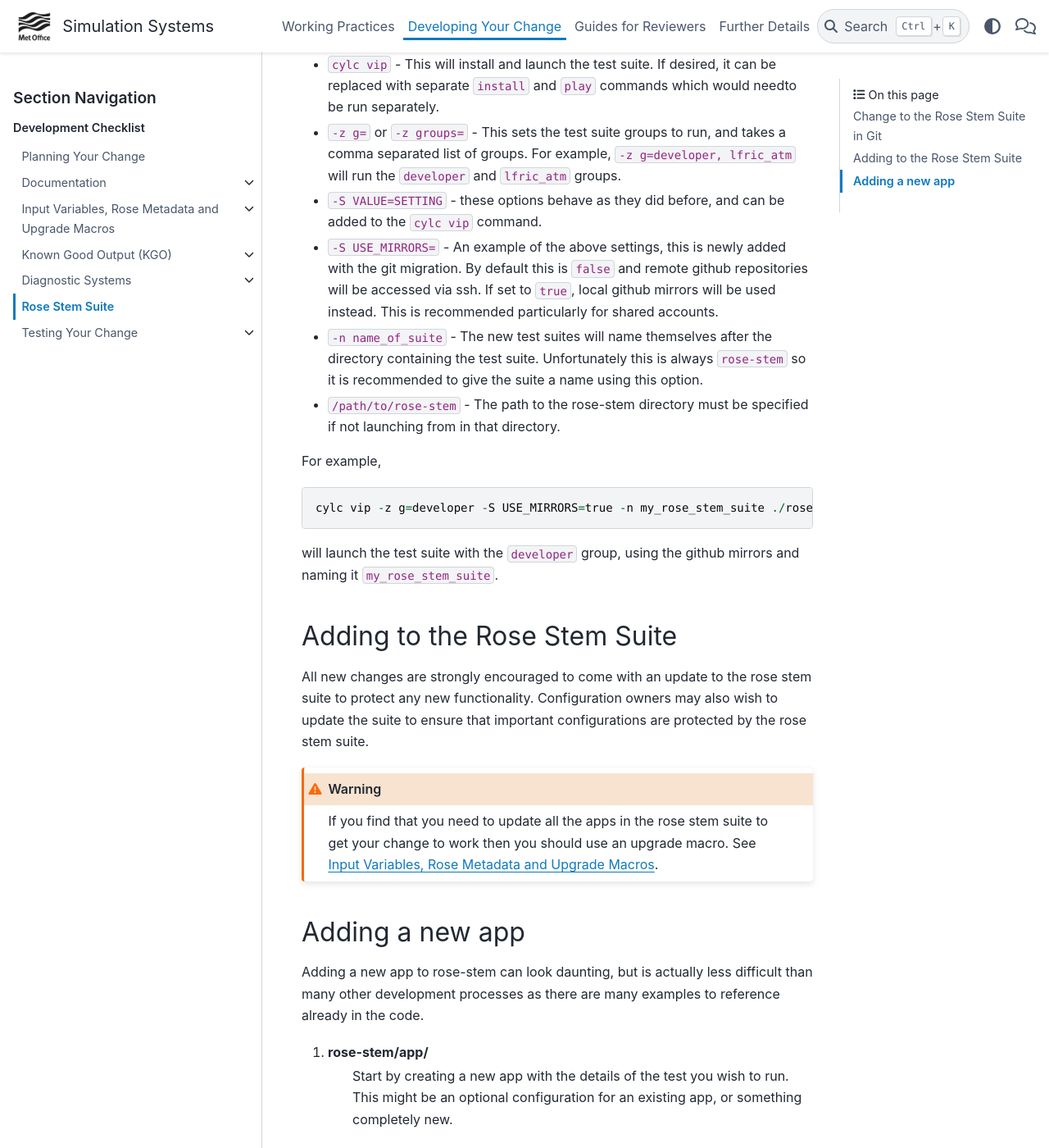
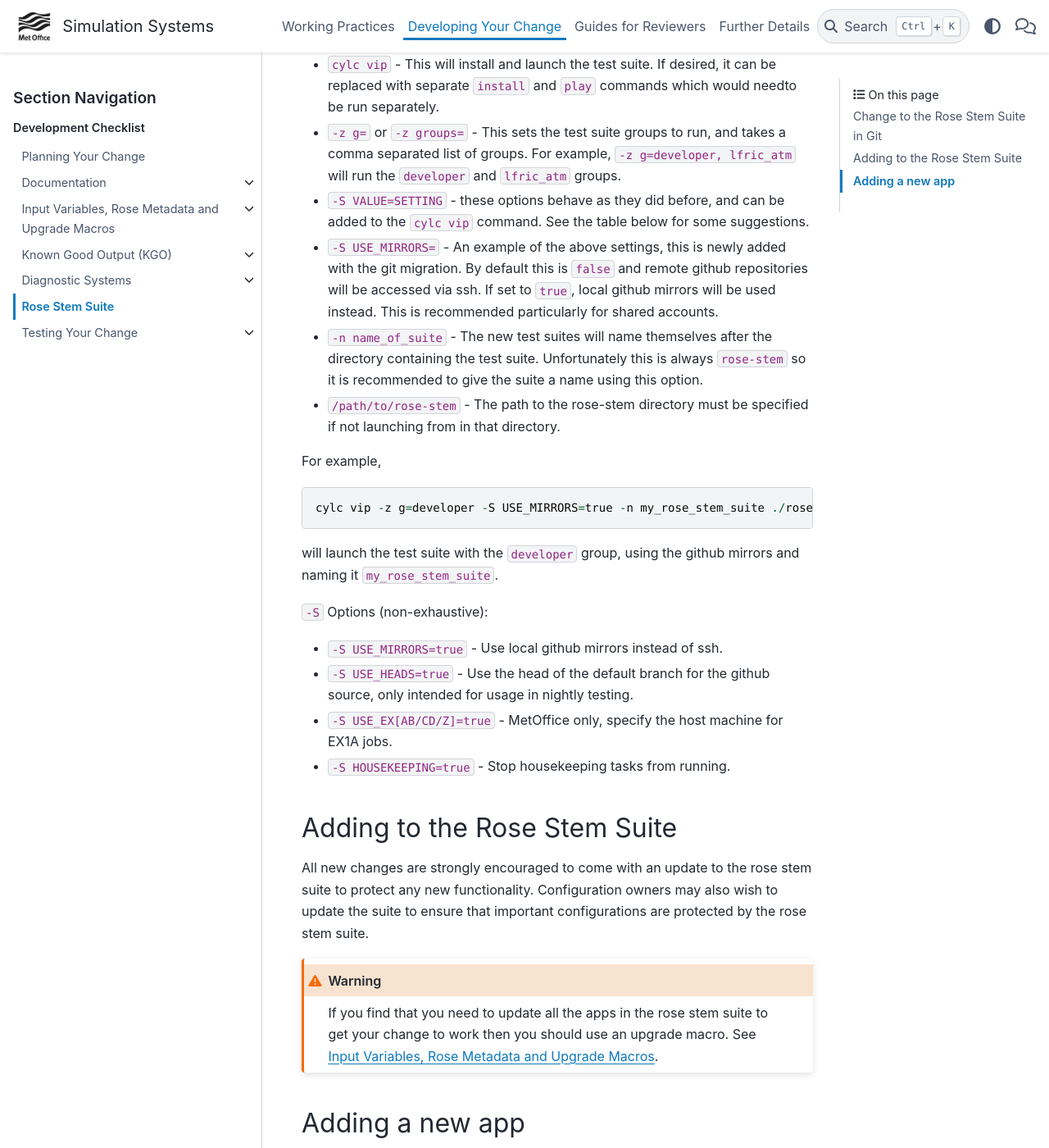
Before and after one commit to MetOffice/simulation-systems, a Sphinx documentation site: the page built from source/Development/rose_stem.rst, in a window 1280 px wide and 1400 px high, scrolled down 500 px. Shown: the whole window at 82% size. Built offline with Sphinx 7.4.7 and the PyData theme 0.15.4, drawn with Linux system fonts in a browser that asks for light colours.

Commit message:
add -S options

```diff
--- a/source/Development/rose_stem.rst
+++ b/source/Development/rose_stem.rst
@@ -25,7 +25,7 @@ following syntax,
   takes a comma separated list of groups. For example, ``-z g=developer,
   lfric_atm`` will run the ``developer`` and ``lfric_atm`` groups.
 * ``-S VALUE=SETTING`` - these options behave as they did before, and can be
-  added to the ``cylc vip`` command.
+  added to the ``cylc vip`` command. See the table below for some suggestions.
 * ``-S USE_MIRRORS=`` - An example of the above settings, this is newly added
   with the git migration. By default this is ``false`` and remote github
   repositories will be accessed via ssh. If set to ``true``, local github
@@ -46,6 +46,14 @@ For example,
 will launch the test suite with the ``developer`` group, using the github
 mirrors and naming it ``my_rose_stem_suite``.
 
+``-S`` Options (non-exhaustive):
+
+* ``-S USE_MIRRORS=true`` - Use local github mirrors instead of ssh.
+* ``-S USE_HEADS=true`` - Use the head of the default branch for the github
+  source, only intended for usage in nightly testing.
+* ``-S USE_EX[AB/CD/Z]=true`` - MetOffice only, specify the host machine for
+  EX1A jobs.
+* ``-S HOUSEKEEPING=true`` - Stop housekeeping tasks from running.
 
 Adding to the Rose Stem Suite
 -----------------------------
```
